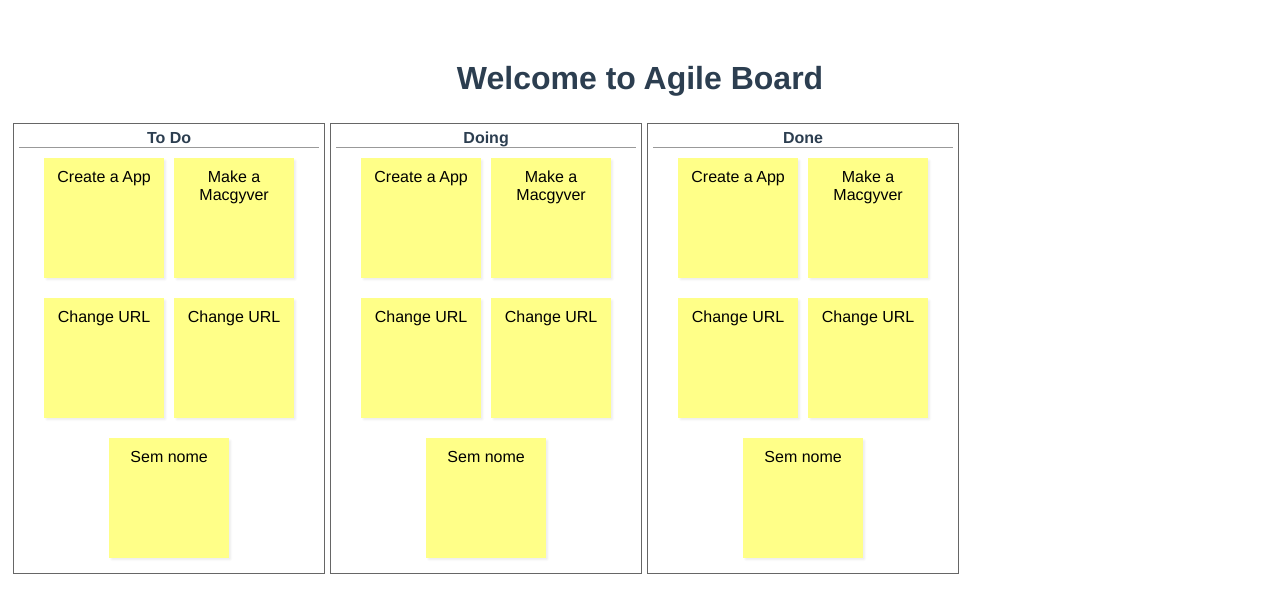
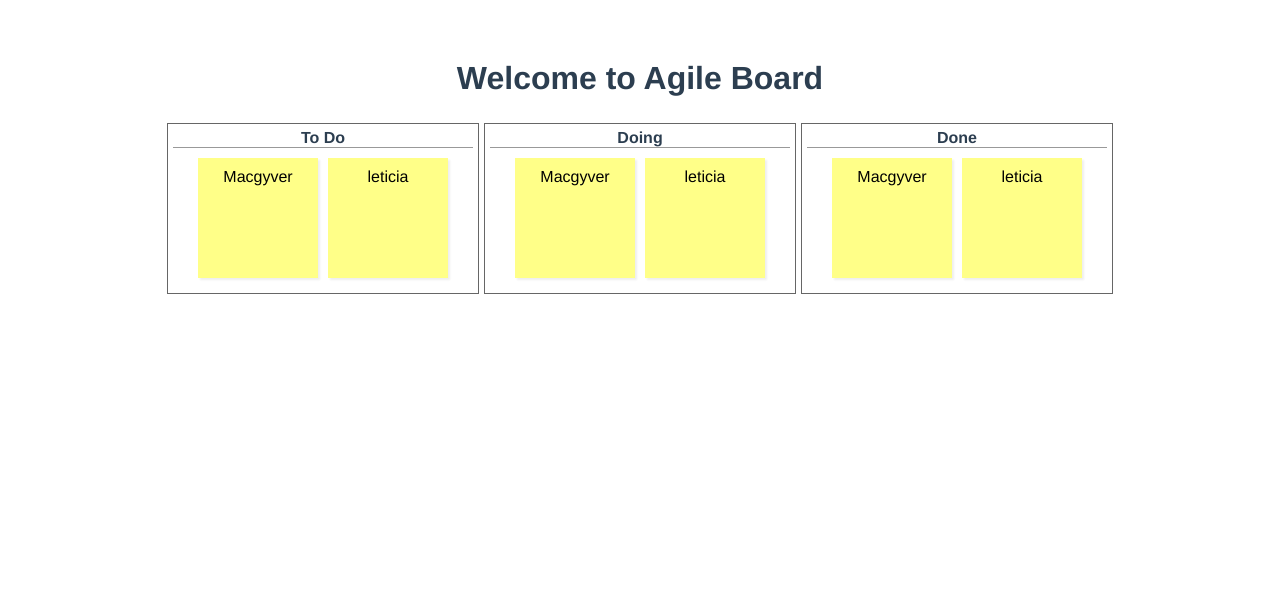
Before and after one commit to MacgyverMartins/agile-board, a Vue app: page /#/ in a window 1280 px wide. Shown: the top 612 px of the page. Built offline with nearby package versions, Linux system fonts and the light colour scheme.

Commit message:
Add props

```diff
--- a/src/components/Board.vue
+++ b/src/components/Board.vue
@@ -1,5 +1,5 @@
 <template>
-  <div class="hello">
+  <div class="board">
     <h1>{{ msg }}</h1>
 
     <div id="board">
@@ -30,7 +30,7 @@ export default {
 <style scoped>
 #board {
   display: table;
-  margin: 0;
+  margin: 0 auto;
   padding: 0;
   border-spacing: 5px;
 }
--- a/src/components/Card.vue
+++ b/src/components/Card.vue
@@ -1,18 +1,25 @@
 <template>
   <!--<div id="c2" class="card">Make Killer App</div>-->
-  <div id="c2" class="card">{{task || 'Sem nome'}}</div>
+  <div :id="cardId" draggable="true" class="card">
+    {{name || 'Sem nome'}}
+  </div>
 </template>
 
 <script>
+import slugfy from '@/utils/slugfy';
 
 export default {
   name: 'card',
-  props: ['task'],
+  props: ['name'],
+  components: { slugfy },
   mounted() {
+    this.$el.ondragstart = function (e) {
+      console.log('card dragstart', e);
+    };
   },
   data() {
     return {
-      msg: 'Welcome to Agile Board',
+      cardId: slugfy(this.name),
     };
   },
 };
--- a/src/components/Column.vue
+++ b/src/components/Column.vue
@@ -1,11 +1,7 @@
 <template>
   <div :id="columnId" class="section">
     <h1>{{name}}</h1>
-    <Card task="Create a App"/>
-    <Card task="Make a Macgyver"/>
-    <Card task="Change URL"/>
-    <Card task="Change URL"/>
-    <Card task=""/>
+    <Card v-for="i in list" :name="i.name"/>
   </div>
 </template>
 
@@ -15,15 +11,23 @@ import slugfy from '@/utils/slugfy';
 
 export default {
   name: 'column',
-  props: ['name'],
+  props: ['name', 'cardlist'],
   components: { Card, slugfy },
   mounted() {
-    console.log('slugfy', slugfy(' To Do + Vc @@ oi'));
+    const self = this;
+    this.$el.ondragenter = function () {
+      // console.log('column dragenter', e);
+      self.$el.classList.add('droppable');
+    };
+    this.$el.ondragleave = function () {
+      // console.log('column dragenter', e);
+      self.$el.classList.remove('droppable');
+    };
   },
   data() {
     return {
       columnId: slugfy(this.name),
-      msg: 'Welcome to Agile Board',
+      list: (this.cardlist) ? this.cardlist : [{ name: 'Macgyver' }, { name: 'leticia' }],
     };
   },
 };
@@ -33,7 +37,7 @@ export default {
 <style scoped>
 .section {
   display: table-cell;
-  margin: 0;
+  margin: 0 auto;
   border: 1px solid #666;
   padding: 5px;
   width: 300px;
@@ -48,4 +52,7 @@ export default {
   font-size: 12pt;
   text-align: center;
 }
+.section.droppable {
+  background-color: red;
+}
 </style>
```
